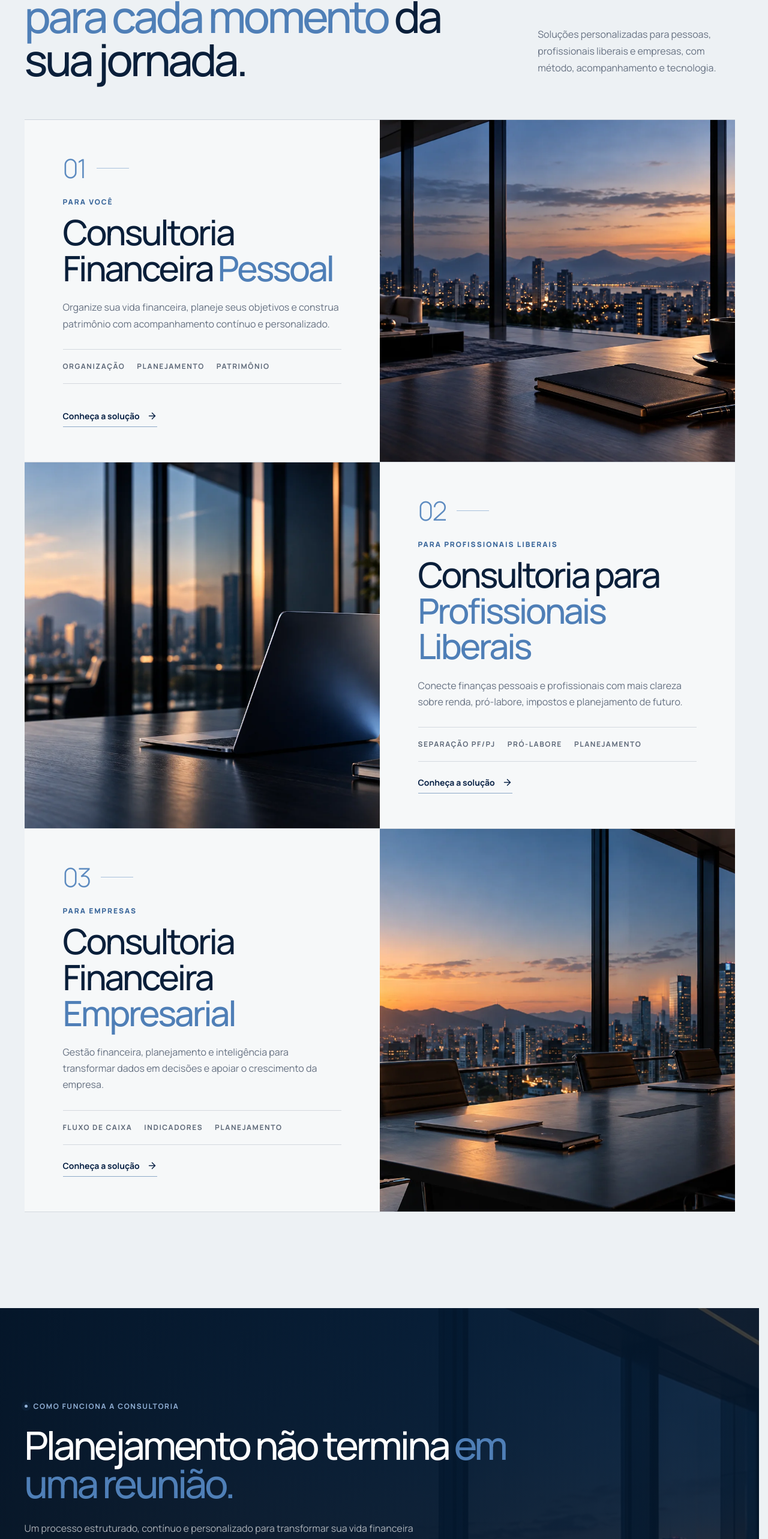
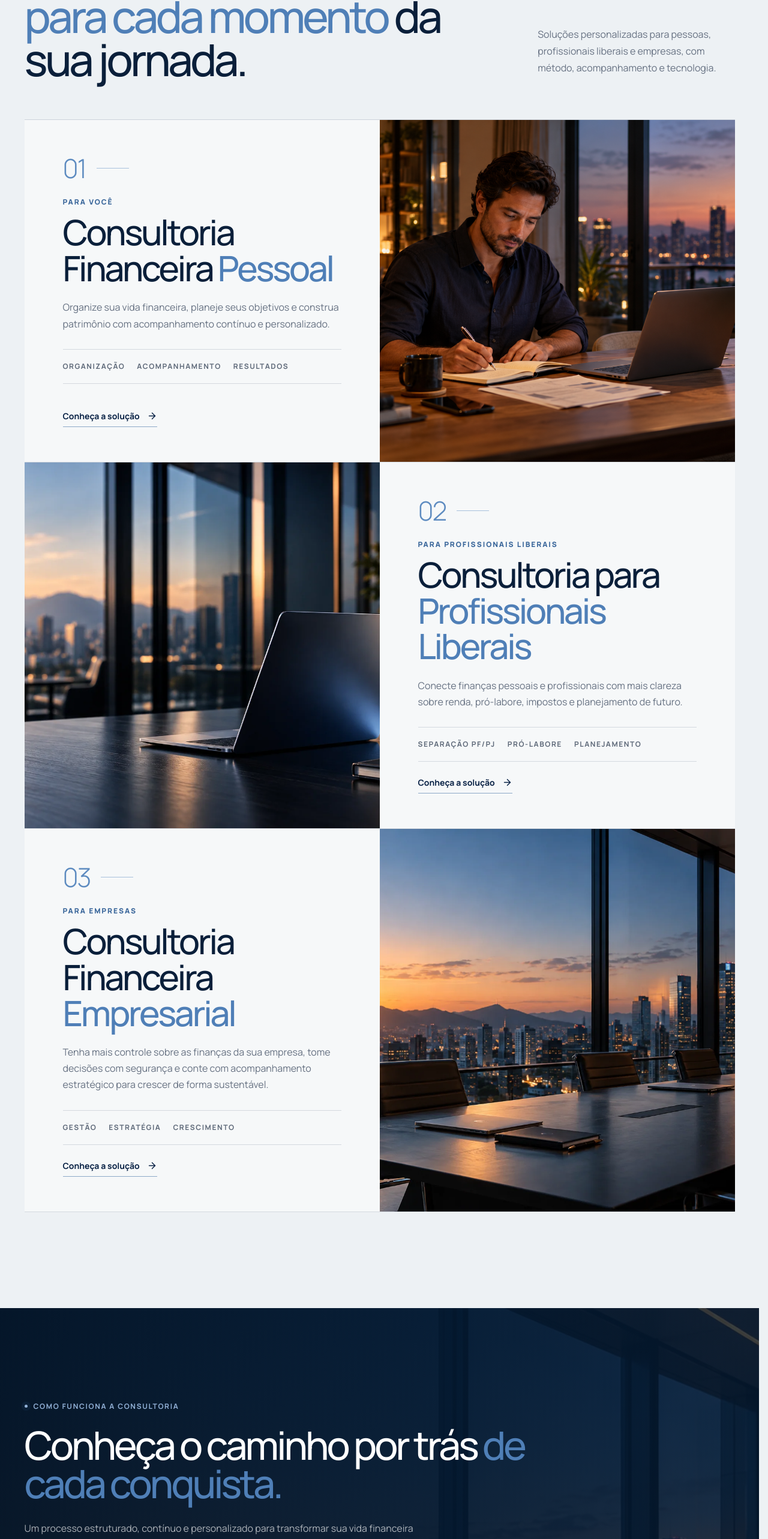
Before and after one commit to lucasmadevv/assentin, a Next.js app: page / in a window 1280 px wide. Shown: the part 1073-3639 px from the top of the page at 60% size. Built offline with nearby package versions, Linux system fonts and the light colour scheme.

Commit message:
Update Site source

```diff
--- a/src/app/page.tsx
+++ b/src/app/page.tsx
@@ -367,11 +367,11 @@ export default function Home() {
                 <p className="solution-audience">Para você</p>
                 <h3>Consultoria Financeira <span>Pessoal</span></h3>
                 <p>Organize sua vida financeira, planeje seus objetivos e construa patrimônio com acompanhamento contínuo e personalizado.</p>
-                <div className="solution-tags"><span>Organização</span><span>Planejamento</span><span>Patrimônio</span></div>
+                <div className="solution-tags"><span>Organização</span><span>Acompanhamento</span><span>Resultados</span></div>
                 <a className="text-link dark-link" href="#contato">Conheça a solução <ArrowRight size={17} /></a>
               </div>
               <div className="solution-story-image">
-                <Image src="/images/assentin-personal-dusk.webp" alt="Ambiente de planejamento financeiro com caderno e vista para a cidade" fill sizes="(max-width: 900px) 100vw, 50vw" />
+                <Image src="/images/assentin-personal-planning.png" alt="Pessoa organizando seu planejamento financeiro em casa" fill sizes="(max-width: 900px) 100vw, 50vw" />
               </div>
             </article>
 
@@ -394,8 +394,8 @@ export default function Home() {
                 <div className="solution-number"><span>03</span><i /></div>
                 <p className="solution-audience">Para empresas</p>
                 <h3>Consultoria Financeira <span>Empresarial</span></h3>
-                <p>Gestão financeira, planejamento e inteligência para transformar dados em decisões e apoiar o crescimento da empresa.</p>
-                <div className="solution-tags"><span>Fluxo de caixa</span><span>Indicadores</span><span>Planejamento</span></div>
+                <p>Tenha mais controle sobre as finanças da sua empresa, tome decisões com segurança e conte com acompanhamento estratégico para crescer de forma sustentável.</p>
+                <div className="solution-tags"><span>Gestão</span><span>Estratégia</span><span>Crescimento</span></div>
                 <a className="text-link dark-link" href="#contato">Conheça a solução <ArrowRight size={17} /></a>
               </div>
               <div className="solution-story-image">
@@ -412,7 +412,7 @@ export default function Home() {
         <div className="page-shell method-layout">
           <div className="method-intro" data-reveal>
             <p className="eyebrow eyebrow-on-dark"><span className="eyebrow-dot" /> Como funciona a consultoria</p>
-            <h2>Planejamento não termina <span>em uma reunião.</span></h2>
+            <h2>Conheça o caminho por trás <span>de cada conquista.</span></h2>
             <p>Um processo estruturado, contínuo e personalizado para transformar sua vida financeira ou a gestão da sua empresa.</p>
           </div>
 
@@ -499,7 +499,7 @@ export default function Home() {
         <div className="page-shell contact-grid">
           <div className="contact-copy" data-reveal>
             <p className="eyebrow eyebrow-on-dark"><span className="eyebrow-dot" /> Próximo passo</p>
-            <h2>Seu futuro financeiro começa com uma boa conversa.</h2>
+            <h2>Seu próximo passo começa aqui.</h2>
             <p>Conte brevemente o que você busca. Um especialista Assentin ajuda a identificar o melhor caminho para o seu momento.</p>
           </div>
 
```
Also changed, not shown: public/images/assentin-personal-planning.png (added).
